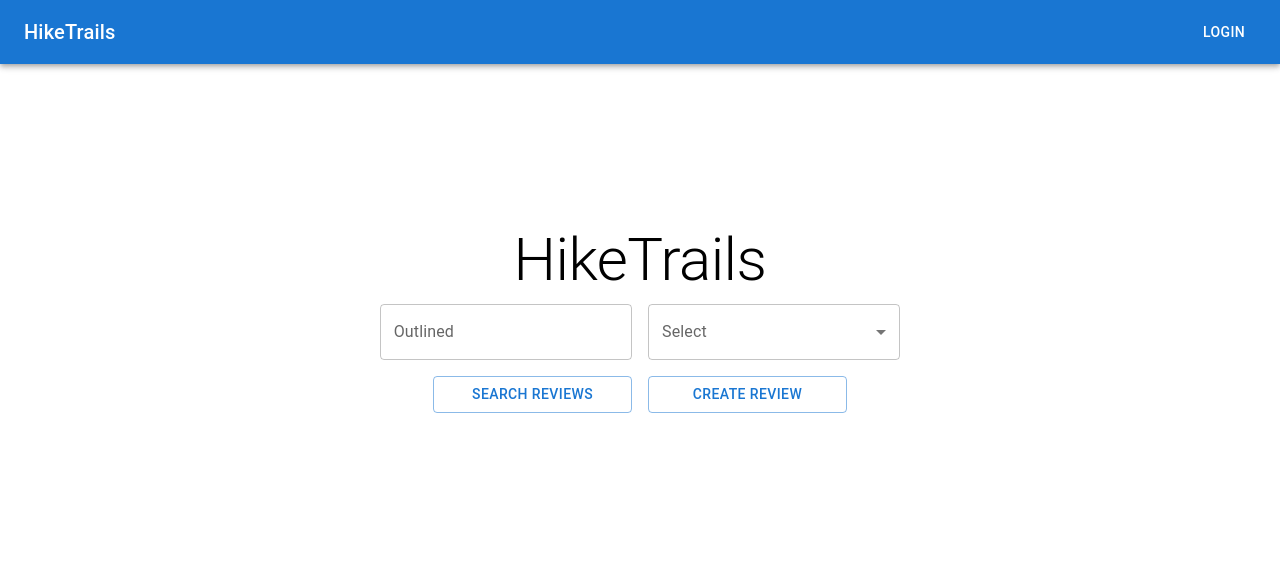
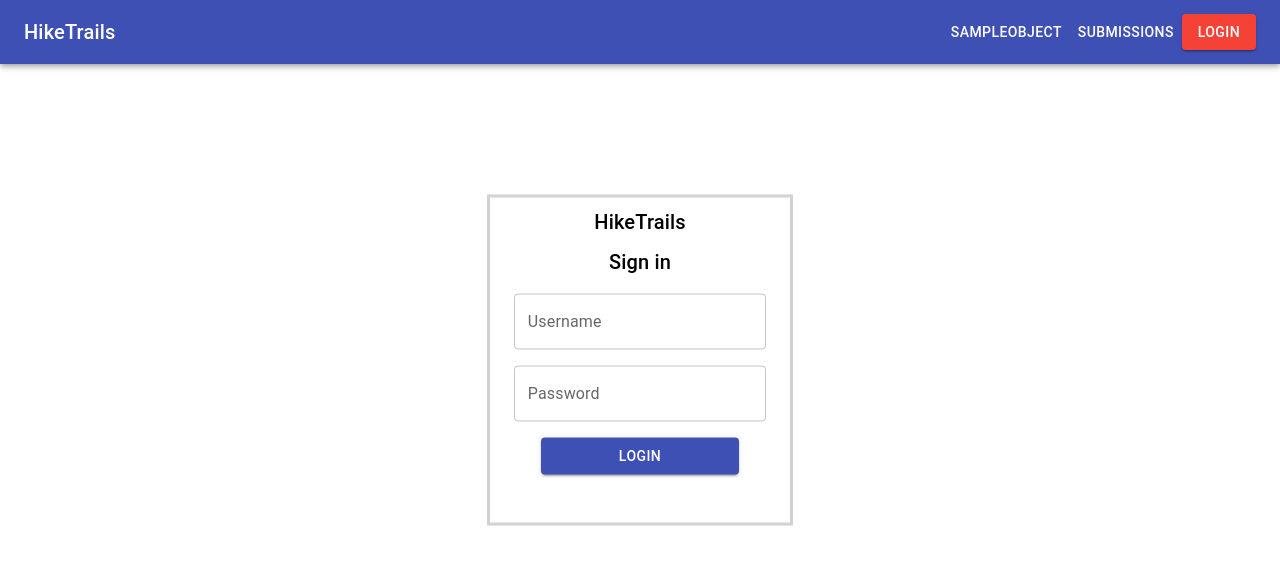
Before and after one commit to kapooa13/hiketrails, a React (Create React App) app: page /login in a window 1280 px wide. Shown: the top 564 px of the page. Built offline with nearby package versions, Linux system fonts and the light colour scheme.

Commit message:
Create login page

```diff
--- a/src/App.css
+++ b/src/App.css
@@ -1,5 +1,16 @@
 .App {
   text-align: center;
+}
+
+.home__button {
+  padding-right: 10px;
+}
+
+a:link, a:visited {
+  color: white;
+  text-align: center;
+  text-decoration: none;
+  display: inline-block;
 }
 
 .App-logo {
@@ -29,6 +40,7 @@
   display: flex;
   flex-direction: column;
 }
+
 .App-header {
   background-color: #282c34;
   min-height: 100vh;
--- a/src/App.js
+++ b/src/App.js
@@ -2,6 +2,7 @@ import logo from './logo.svg';
 import './App.css';
 
 import Search from './Search';
+import UserLogin from './UserLogin';
 
 import {
   BrowserRouter as Router,
@@ -19,15 +20,51 @@ import Button from '@mui/material/Button';
 import IconButton from '@mui/material/IconButton';
 import MenuIcon from '@mui/icons-material/Menu';
 
+import { createTheme, ThemeProvider, styled } from '@mui/material/styles';
+
+
+const theme = createTheme({
+  palette: {
+    primary: {
+      light: '#757ce8',
+      main: '#3f50b5',
+      dark: '#002884',
+      contrastText: '#fff',
+    },
+    secondary: {
+      light: '#ff7961',
+      main: '#f44336',
+      dark: '#ba000d',
+      contrastText: '#000',
+    },
+  },
+});
+
 function ButtonAppBar() {
   return (
     <Box sx={{ flexGrow: 1 }}>
       <AppBar position="static">
         <Toolbar>
-          <Typography align="left" variant="h6" component="div" sx={{ flexGrow: 1 }}>
-            HikeTrails
-          </Typography>
-          <Button color="inherit">Login</Button>
+              <Typography align="left" variant="h6" component={Link} to={'/'} style={{ textDecoration: 'none', boxShadow: 'none'}}>
+{/*                <Link to="/" style={{ textDecoration: 'none', boxShadow: 'none'}}>*/}
+                    HikeTrails
+              {/*  </Link>*/}
+              </Typography>
+          <div style={{ flexGrow: 1}}>
+          </div>
+          <div>
+              <Button color="inherit" component={Link} to="/login">
+                SampleObject
+              </Button>
+          </div>
+          <div>
+              <Button color="inherit" component={Link} to="/login">
+                Submissions
+              </Button>
+          </div>
+          <Button variant="contained" color="secondary" component={Link} to="/login">
+            Login
+          </Button>
         </Toolbar>
       </AppBar>
     </Box>
@@ -37,6 +74,10 @@ function ButtonAppBar() {
 function Results() {
     return Home();
 }
+
+// function UserLogin() {
+//     return Home();
+// }
 
 function SampleObject() {
     return Home();
@@ -67,6 +108,7 @@ function Home() {
 
 function App() {
     return (
+        <ThemeProvider theme={theme}>
         <Router>
         <div className="App">
             <ButtonAppBar/>
@@ -80,12 +122,16 @@ function App() {
             <Route path='/submission'>
                 <SubmissionPage/>
             </Route>
+            <Route path='/login'>
+                <UserLogin/>
+            </Route>
             <Route path='/'>
                 <Home/>
             </Route>
         </Switch>
         </div>
         </Router>
+        </ThemeProvider>
     );
 }
 
--- /dev/null
+++ b/src/UserLogin.css
@@ -0,0 +1,27 @@
+.home__body {
+  flex: 1;
+  display: flex;
+  margin-top: 12.5%;
+  flex-direction: column;
+}
+
+.home__body > img {
+  object-fit: contain;
+  height: 100px;
+}
+
+.home__inputContainer {
+  display: flex;
+  flex-direction: column;
+}
+
+@media all and (min-width: 480px) {
+  .Login {
+    padding: 60px 0;
+  }
+
+  .Login form {
+    margin: 0 auto;
+    max-width: 320px;
+  }
+}
--- /dev/null
+++ b/src/UserLogin.js
@@ -0,0 +1,59 @@
+import * as React from 'react';
+import Box from '@mui/material/Box';
+import TextField from '@mui/material/TextField';
+import Typography from '@mui/material/Typography';
+import Button from '@mui/material/Button';
+
+export default function UserLogin() {
+  return (
+      <div style={{
+          position: 'absolute',
+          left: '50%',
+          top: '45%',
+          transform: 'translate(-50%, -50%)'
+      }}>
+
+        <Box
+      component="form"
+      sx={{
+        '& > :not(style)': { m: 1, width: '25ch' },
+        width: 300,
+        height: 325,
+            border: '3px solid rgb(210,210,210)'
+      }}
+      noValidate
+      autoComplete="off"
+    >
+      <Typography align="center" variant="h6" component="div" sx={{ flexGrow: 1 }}>
+        HikeTrails
+      </Typography>
+      <Typography align="center" variant="h6" component="div" sx={{ flexGrow: 1 }}>
+        Sign in
+      </Typography>
+      <TextField id="outlined-basic" label="Username" variant="outlined" />
+      <TextField id="outlined-basic" label="Password" variant="outlined" />
+              <Button color="primary" variant="contained">
+                Login
+              </Button>
+    </Box>
+        {/*<Box
+          sx={{
+            component: 'form',
+            display: 'flex',
+            width: 300,
+            height: 300,
+            bgcolor: 'primary.dark',
+            '&:hover': {
+              backgroundColor: 'primary.main',
+              opacity: [0.9, 0.8, 0.7],
+            },
+            border: '3px solid rgb(210,210,210)'
+          }}
+        >
+        <TextField id="outlined-basic" label="Outlined" variant="outlined" />
+      <TextField id="filled-basic" label="Filled" variant="filled" />
+      <TextField id="standard-basic" label="Standard" variant="standard" />
+        </Box>*/}
+    </div>
+  );
+}
```
Also changed, not shown: src/Results.js (added), src/SampleObject.js (added), src/SubmissionPage.js (added).
